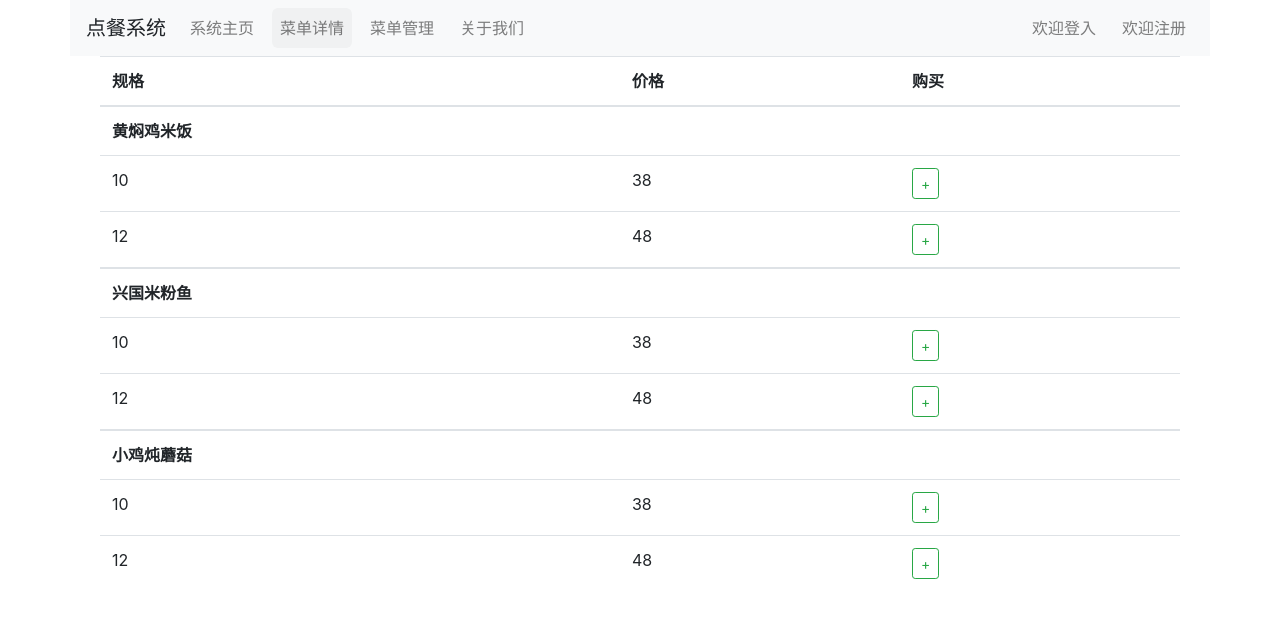
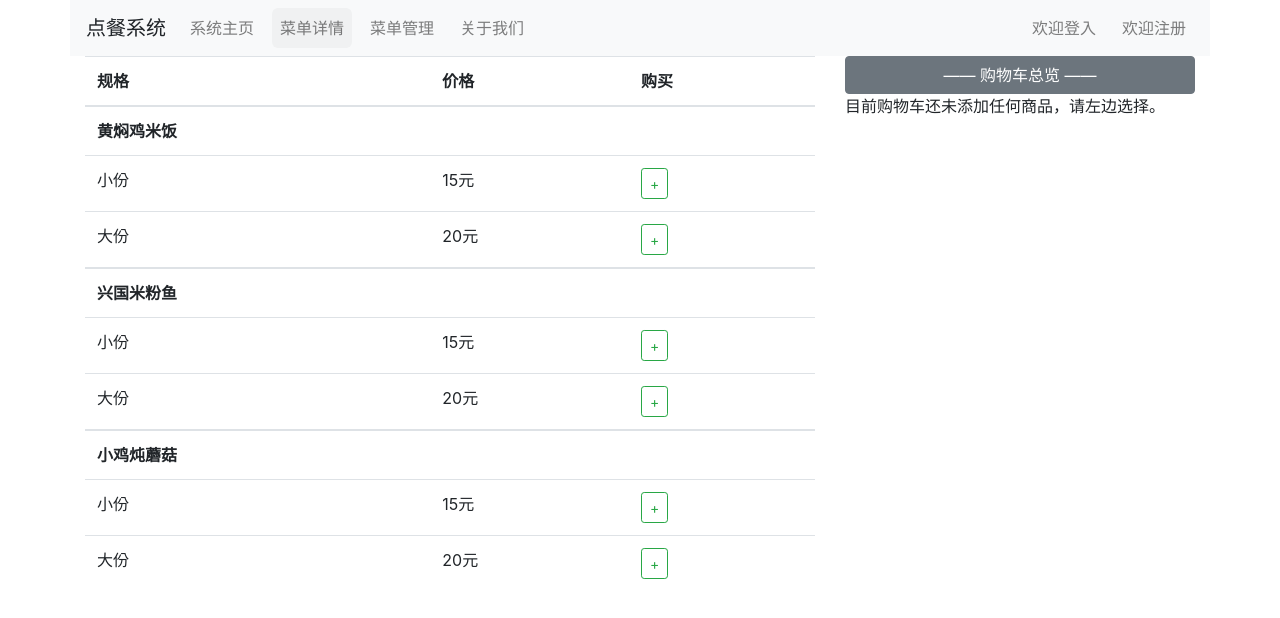
Before and after one commit to 526697296/Vue-OrderSystem, a Vue app: page /menu in a window 1280 px wide. Shown: the top 618 px of the page. Built offline with nearby package versions, Linux system fonts and the light colour scheme.

Commit message:
完善购物车逻辑

```diff
--- a/src/components/Menu.vue
+++ b/src/components/Menu.vue
@@ -1,7 +1,8 @@
 <template>
-  <div id="menu">
-    <div class="col-sm-12">
-      <table class="table">
+  <div class="menu row">
+    <!-- 左侧菜单结构 -->
+    <div class="col-sm-12 col-md-8">
+      <table class="table ">
         <thead class="thead-default">
           <tr>
             <th>规格</th>
@@ -15,11 +16,43 @@
           </tr>
           <tr v-for="option in item.options" :key="option.size">
             <td>{{option.size}}</td>
-            <td>{{option.price}}</td>
-            <td><button class="btn btn-sm btn-outline-success">+</button></td>
+            <td>{{option.price}}元</td>
+            <td><button @click="addToblack(item,option)" class="btn btn-sm btn-outline-success">+</button></td>
           </tr>
         </tbody>
       </table>
+    </div>
+    <!-- {{bascks}} -->
+    <!-- 右侧购物车结构 -->
+    <div class="col-sm-12 col-md-4">
+      <button class="btn btn-block btn-secondary">—— 购物车总览 ——</button>
+      <!-- 进行判断购物车中是否有数据，在进行展示 -->
+      <div v-if="bascks.length">
+        <table class="table">
+        <thead class="thead-default">
+          <tr>
+            <th>数量</th>
+            <th>品种</th>
+            <th>价格</th>
+          </tr>
+        </thead>
+        <tbody v-for="item in bascks" :key="item.id">
+          <tr>
+            <td>
+              <button @click="dquantity(item)" class="btn btn-sm btn-outline-success">-</button>
+              <span>{{item.quantity}}</span>
+              <button @click="iquantity(item)" class="btn btn-sm btn-outline-success">+</button>
+            </td>
+            <td>{{item.name}}{{item.size}}</td>
+            <td>{{item.price * item.quantity}}元</td>
+          </tr>
+        </tbody>
+      </table>
+      <p>总金额：{{toal + "元"}}</p>
+      <button class="btn btn-block btn-success">提交</button>
+      </div>
+      <!-- 如果购物车未添加数据，则隐藏 -->
+      <div v-else>{{basktext}}</div>
     </div>
   </div>
 </template>
@@ -30,46 +63,100 @@ export default {
   name: 'Menu',
   data(){
     return{
+      // push购物车的数据
+      bascks:[],
+      basktext:"目前购物车还未添加任何商品，请左边选择。",
       // 自己mock的数据
       getMenuItems:{
         1:{
+          'id':1,
           'name':'黄焖鸡米饭',
           'description':'加鸡腿',
           'options':[{
-            'size':10,
-            'price':38
+            'size':'小份',
+            'price':15
           },{
-            'size':12,
-            'price':48
+            'size':'大份',
+            'price':20
           }]
         },
         2:{
+          'id':2,
           'name':'兴国米粉鱼',
           'description':'加鸡腿',
           'options':[{
-            'size':10,
-            'price':38
+            'size':'小份',
+            'price':15
           },{
-            'size':12,
-            'price':48
+            'size':'大份',
+            'price':20
           }]
         },
         3:{
+          'id':3,
           'name':'小鸡炖蘑菇',
           'description':'加鸡腿',
           'options':[{
-            'size':10,
-            'price':38
+            'size':'小份',
+            'price':15
           },{
-            'size':12,
-            'price':48
+            'size':'大份',
+            'price':20
           }]
         }
       }
     }
   },
-  components:{
+  computed:{
+    toal(){
+      let totalm = 0;
+      for(let index in this.bascks){
+        let inditem = this.bascks[index];
+        totalm += inditem.quantity * inditem.price
+      }
+      return totalm;
+    }
+  },
+  methods:{
+    addToblack(item,option){
+      let bask = {
+        name:item.name,
+        size:option.size,
+        price:option.price,
+        // quantity自定义，表示数量
+        quantity:1
+      }
+      // 判断购物车是否有相同商品
+      if(this.bascks.length > 0){
+        let rues = this.bascks.filter((bask) => {
+          return (bask.name === item.name && bask.price === option.price)
+        })
+        if(rues != null && rues.length > 0){
+          rues[0].quantity++
+        }else{
+          this.bascks.push(bask)
+        }
+      }else{
+        // 把data数据push到bascks数组里面
+        this.bascks.push(bask)
+      }
 
+
+    },
+    // 购物车-
+    dquantity(item){
+      item.quantity--;
+      if(item.quantity <= 0){
+        this.removebasck(item)
+      }
+    },
+    // 购物车+
+    iquantity(item){
+      item.quantity++
+    },
+    removebasck(item){
+      this.bascks.splice(this.bascks.indexOf(item),1)
+    }
   }
 }
 </script>
```
